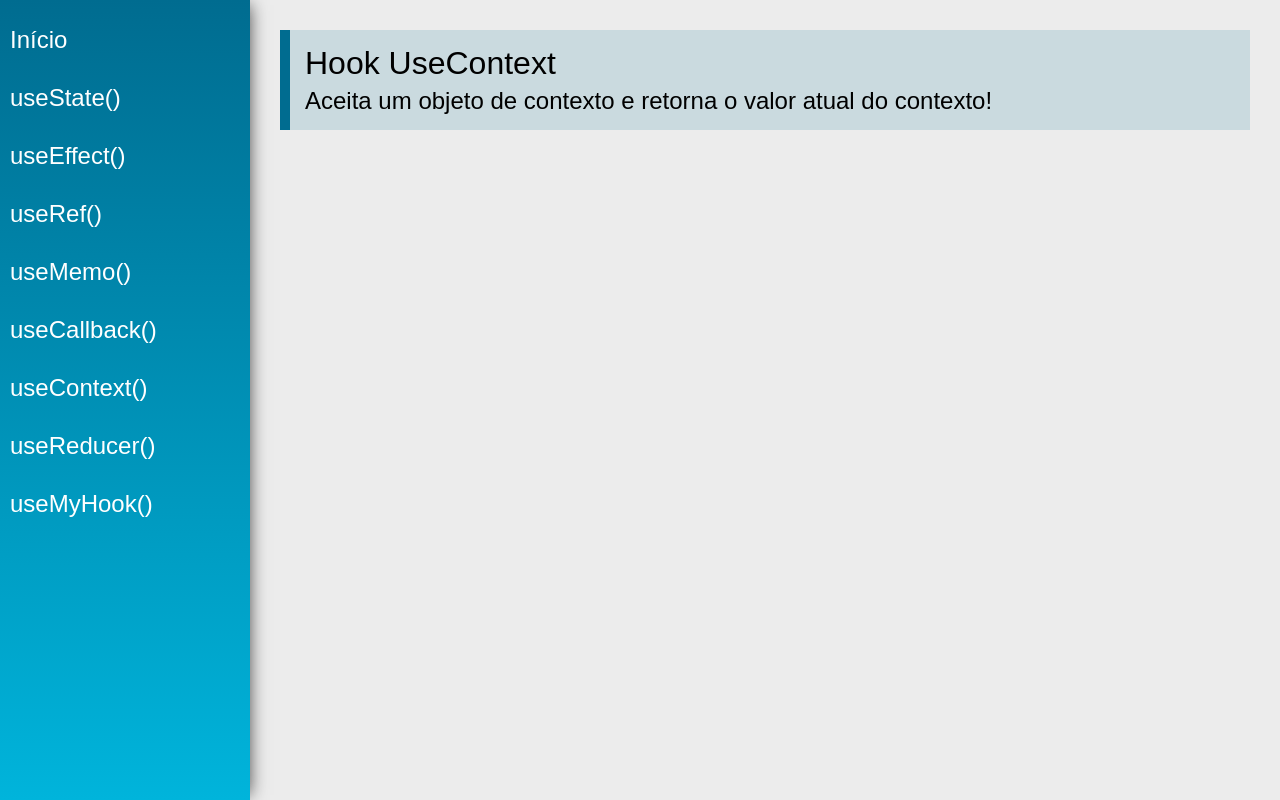
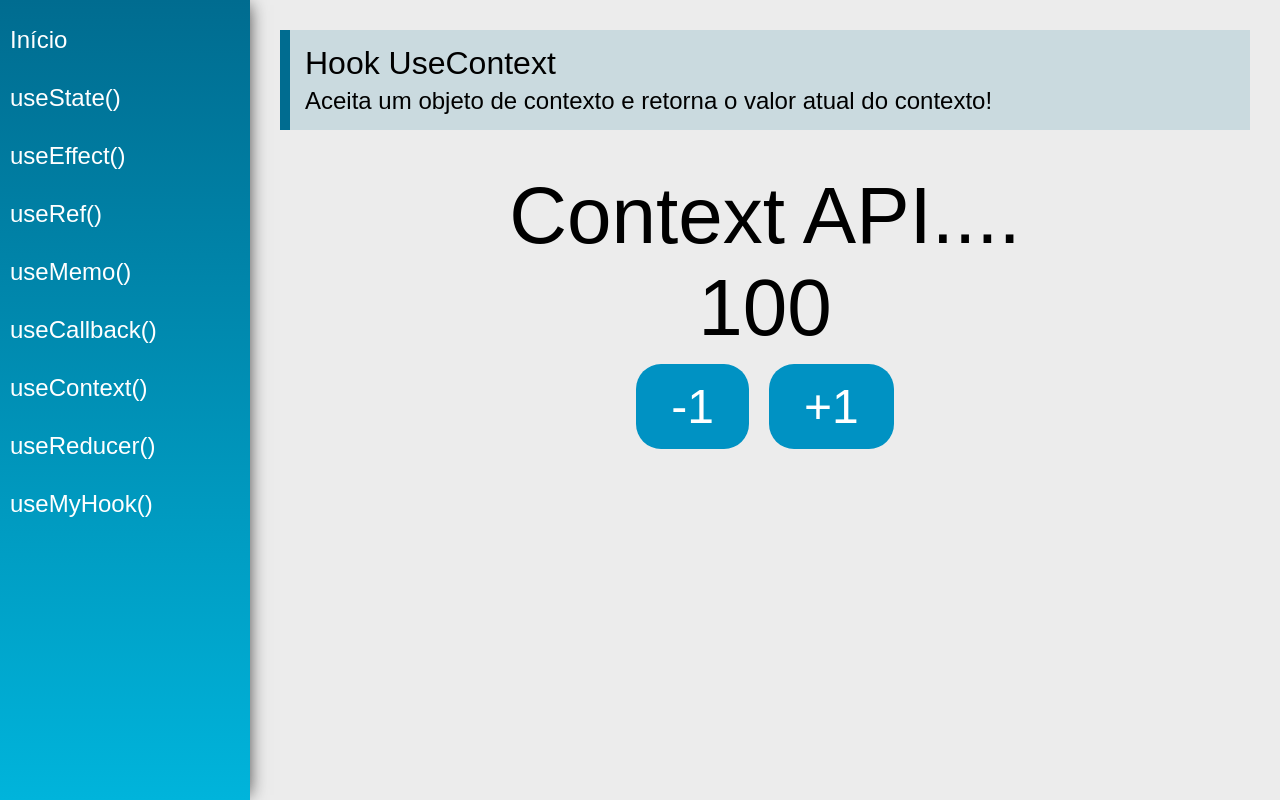
Before and after one commit to v1n1c1u5ouza/hooks-react, a React (Create React App) app: page /useContext in a window 1280 px wide. Built offline with nearby package versions, Linux system fonts and the light colour scheme.

Commit message:
Learned how to use useContext

```diff
--- /dev/null
+++ b/src/data/DataContext.js
@@ -0,0 +1,10 @@
+ import React from "react";
+
+ export const data = {
+    number: 100,
+    text: 'Context API....'
+ }
+
+ const DataContext = React.createContext(data)
+
+ export default DataContext
--- a/src/index.js
+++ b/src/index.js
@@ -5,6 +5,6 @@
 import App from './views/App'
 
 ReactDOM.render(
-    <App />,
+        <App />,
     document.getElementById('root')
 )
--- a/src/views/App.jsx
+++ b/src/views/App.jsx
@@ -5,15 +5,21 @@
 import Menu from '../components/layout/Menu'
 import Content from '../components/layout/Content'
 
+import DataContext, { data } from '../data/DataContext'
+import { useState } from 'react'
+
 const App = props => {
+    const [state, setState] = useState(data)
 
     return (
+        <DataContext.Provider value={{state, setState}}>
           <div className="App">
                 <Router>
                     <Menu />
                     <Content />
                 </Router>
             </div>
+        </DataContext.Provider>
     )
 }
 
--- a/src/views/examples/UseContext.jsx
+++ b/src/views/examples/UseContext.jsx
@@ -1,13 +1,38 @@
 import React from 'react'
+import { useContext } from 'react'
 import PageTitle from '../../components/layout/PageTitle'
 
+import DataContext from '../../data/DataContext'
+
 const UseContext = (props) => {
+
+    const {state, setState} = useContext(DataContext)
+
+    function addNumber(delta)  {
+        setState({
+            ...state,
+            number: state.number + delta
+        })
+    }
+
     return (
         <div className="UseContext">
             <PageTitle
                 title="Hook UseContext"
                 subtitle="Aceita um objeto de contexto e retorna o valor atual do contexto!"
             />
+
+            <div className="center">
+                <span className="text">{state.text}</span>
+                <span className="text">{state.number}</span>
+
+                <div>
+                    <button className="btn"
+                    onClick={() => addNumber(-1)}>-1</button>
+                     <button className="btn"
+                    onClick={() => addNumber(+1)}>+1</button>
+                </div>
+            </div>
         </div>
     )
 }
```
Lines whose indentation alone changed are shown as unchanged.
